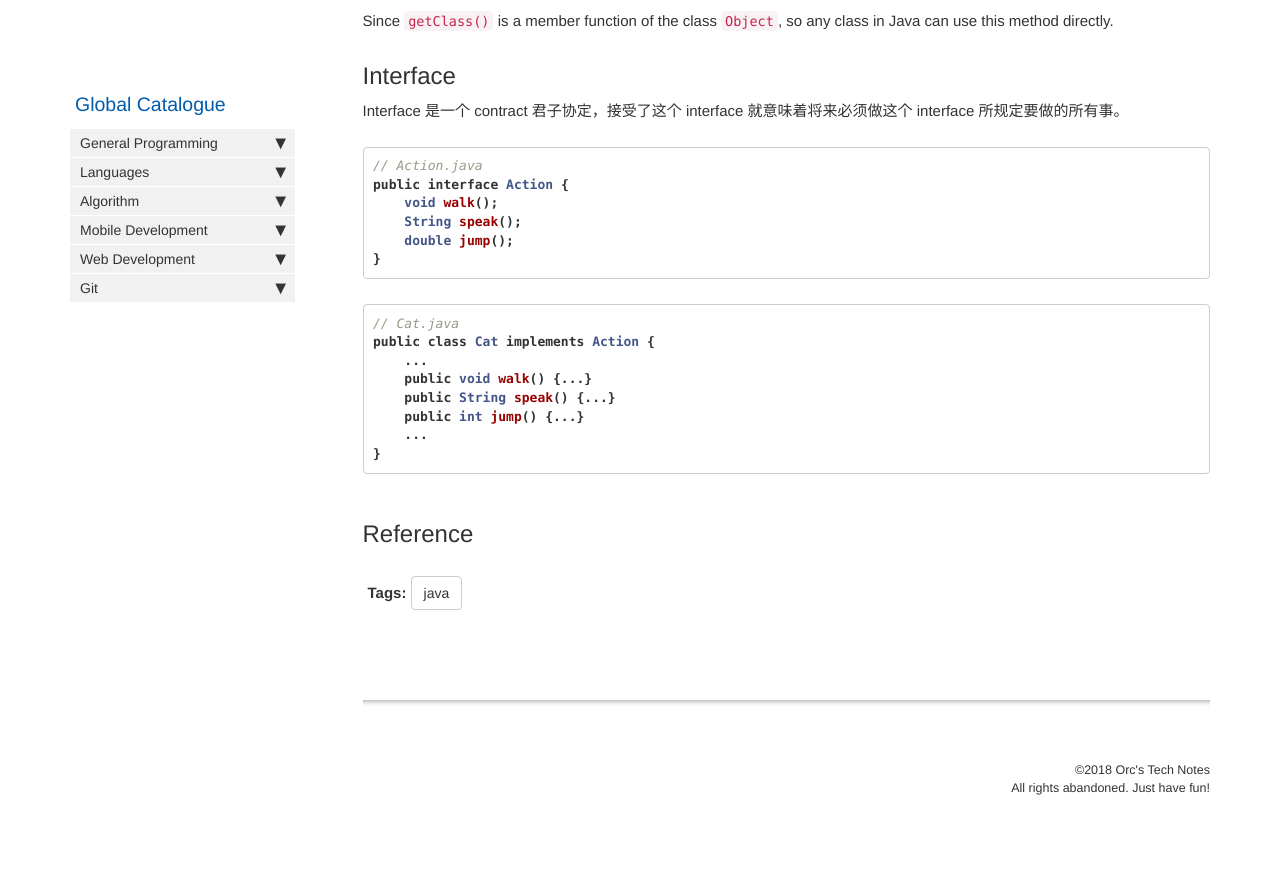
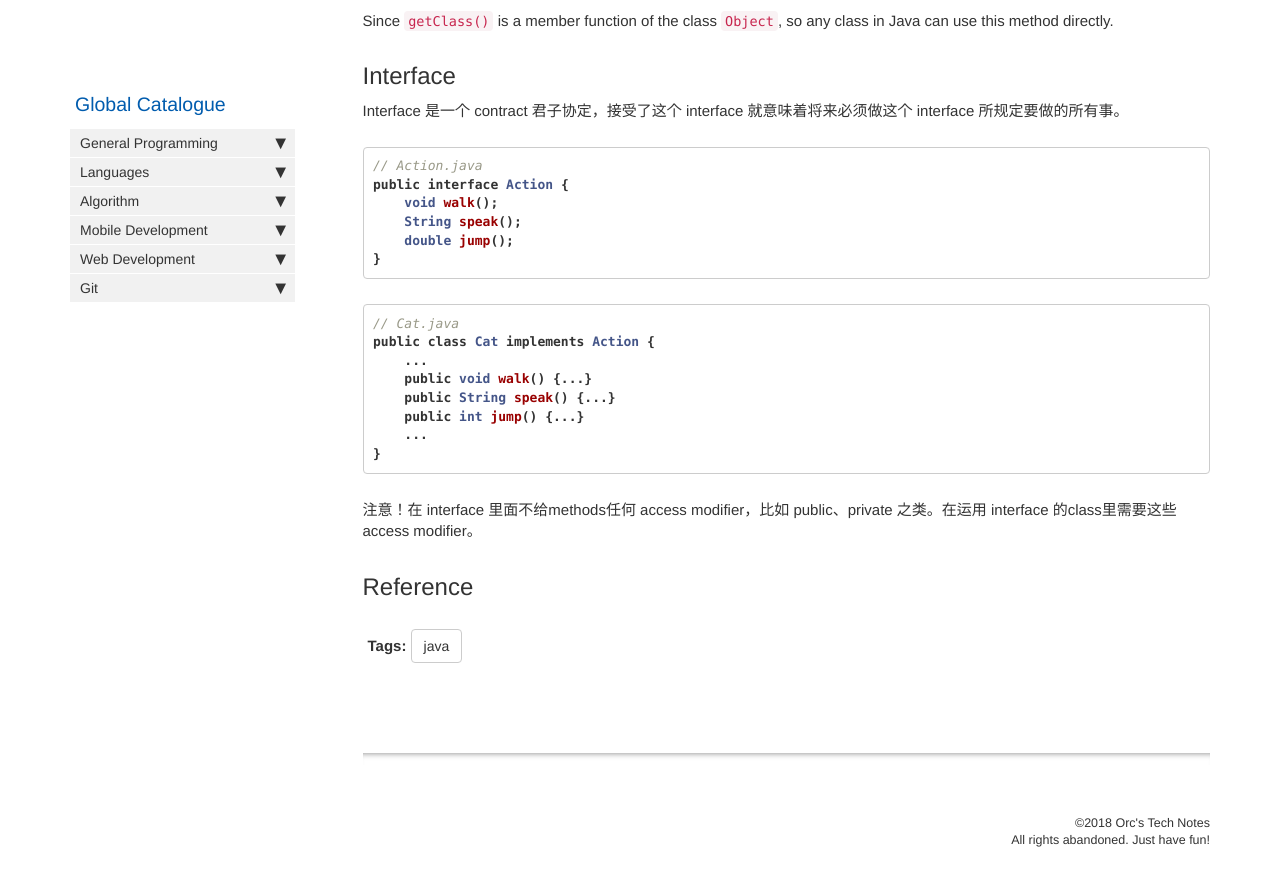
Before and after one commit to HungryOrc/hungryorc.github.io, a Jekyll site: the page built from pages/java/java_class_inheritance_interface.md, in a window 1280 px wide and 900 px high, scrolled down 1549 px. Shown: the top 886 px of the window. Built offline with Jekyll 4.4.1, drawn with Linux system fonts in a browser that asks for light colours; nearby versions of some CDN libraries; comment, search, counter and statistics services are not loaded; before the commit the page ends 2396 px from its top, so only the background shows below that.

Commit message:
Update java_class_inheritance_interface.md

````diff
--- a/pages/java/java_class_inheritance_interface.md
+++ b/pages/java/java_class_inheritance_interface.md
@@ -87,6 +87,7 @@ public class Cat implements Action {
     ...
 }
 ```
+注意！在 interface 里面不给methods任何 access modifier，比如 public、private 之类。在运用 interface 的class里需要这些 access modifier。
 
 ## Reference
 
````
